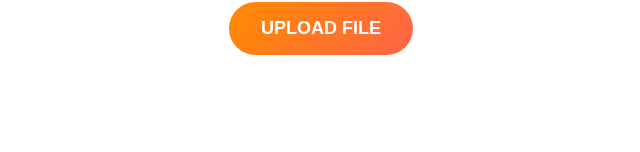
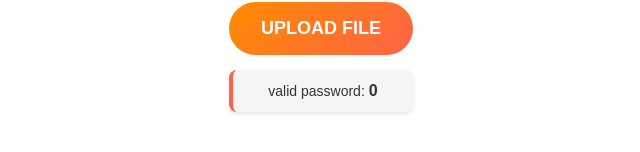
Before and after one commit to ulianakolodii/validator, a React (Create React App) app: page / in a window 1280 px wide. Shown: the part 372-524 px from the top of the page, without its empty margins (319-959 px from the left). Built offline with nearby package versions, Linux system fonts and the light colour scheme.

Commit message:
feat: add info container

```diff
--- a/src/App.tsx
+++ b/src/App.tsx
@@ -1,6 +1,7 @@
 import "./App.css";
-import React, { ChangeEvent } from "react";
+import React, { ChangeEvent, useState } from "react";
 import UploadButton from "./components/UploadButton/UploadButton.tsx";
+import Info from "./components/Info/Info.tsx";
 
 const App = () => {
   const handleFileChange = (event: ChangeEvent<HTMLInputElement>) => {
@@ -21,6 +22,9 @@ const App = () => {
     <div className="App">
       <div className="wrap">
         <UploadButton onChange={handleFileChange}>Upload file</UploadButton>
+        <Info>
+          valid password: <strong>0</strong>
+        </Info>
       </div>
     </div>
   );
--- /dev/null
+++ b/src/components/Info/Info.css
@@ -0,0 +1,24 @@
+.info-container {
+    background-color: #f5f5f5;
+    color: #333;
+    border-left: 4px solid #ff6347;
+    padding: 12px 0;
+    border-radius: 8px;
+    font-size: 14px;
+    font-family: Arial, sans-serif;
+    box-shadow: 0 2px 4px rgba(0, 0, 0, 0.1);
+    margin: 8px 0;
+    display: flex;
+    align-items: center;
+    justify-content: center;
+    gap: 4px;
+    position: absolute;
+    top: 60px;
+    left: 0;
+    right: 0;
+}
+
+.info-container strong {
+    font-size: 16px;
+    font-weight: 600;
+}
--- /dev/null
+++ b/src/components/Info/Info.tsx
@@ -0,0 +1,10 @@
+import React, { FC, PropsWithChildren } from "react";
+import "./Info.css";
+
+const Info: FC<PropsWithChildren> = ({ children }) => (
+  <div className="info-container" data-testid="info-container">
+    {children}
+  </div>
+);
+
+export default Info;
```
